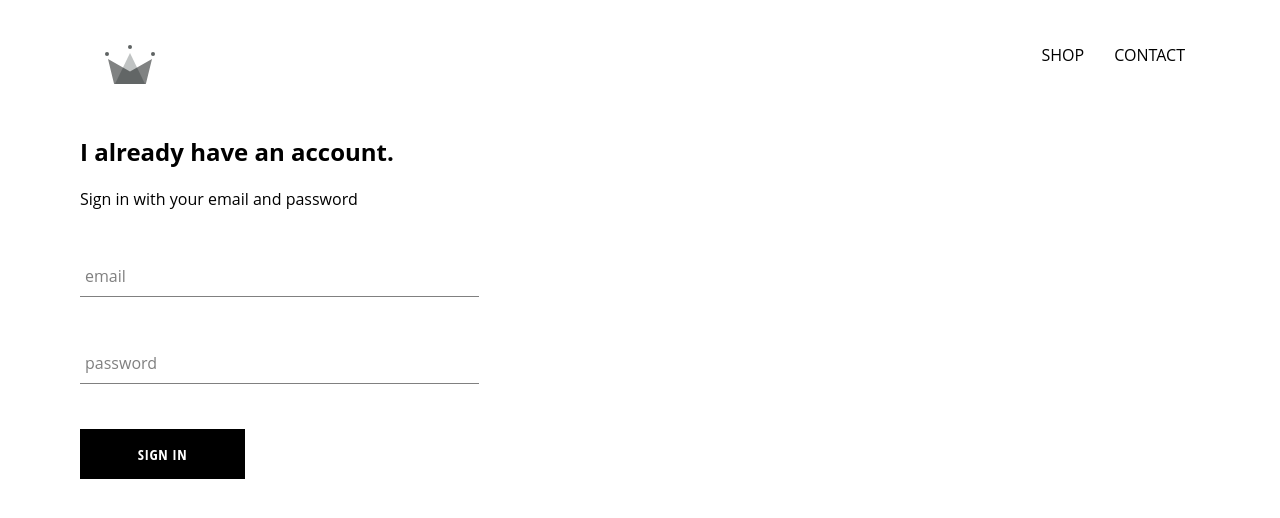
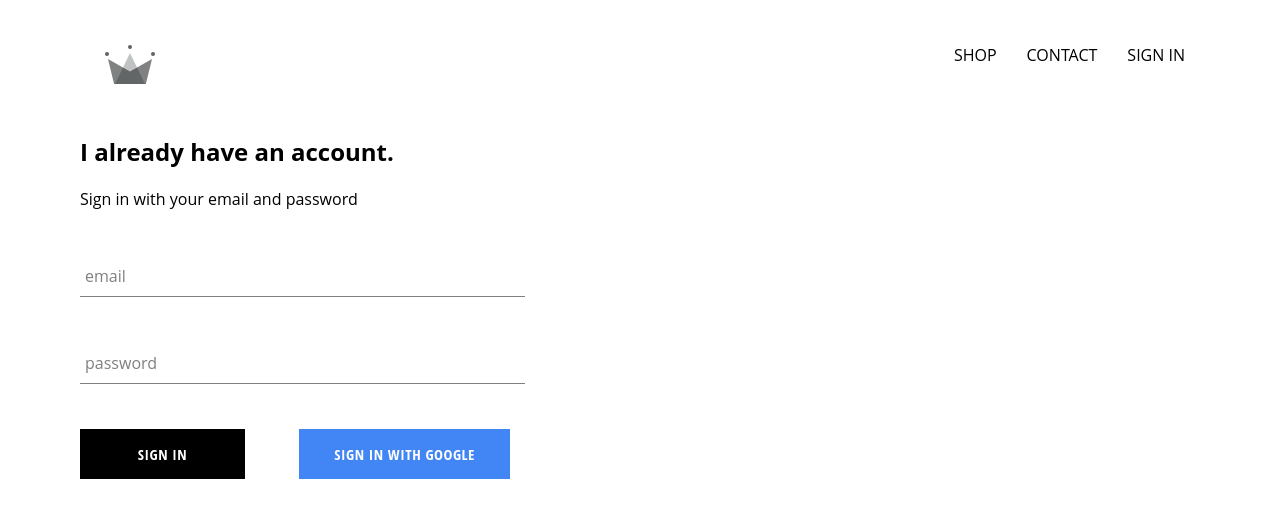
Before and after one commit to dimusiq/React-Firebase-E-Commerce, a React (Create React App) app: page /signin in a window 1280 px wide. Shown: the top 518 px of the page. Built offline with nearby package versions, Linux system fonts and the light colour scheme; no server answers; a web font is replaced by a local one.

Commit message:
added-firebase-sign-in-and-sign-out-component

```diff
--- a/package.json
+++ b/package.json
@@ -6,6 +6,7 @@
     "@testing-library/jest-dom": "^5.16.2",
     "@testing-library/react": "^11.2.7",
     "@testing-library/user-event": "^12.8.3",
+    "firebase": "^9.6.8",
     "node-sass": "^7.0.1",
     "react": "^17.0.2",
     "react-dom": "^17.0.2",
--- a/src/App.js
+++ b/src/App.js
@@ -7,19 +7,47 @@
 import ShopPage from '../src/pages/shop/shop.component.jsx'
 import Header from './components/header/header.component';
 import SignInAndSignUp from './pages/sign-in-sign-up/sign-in-and-sign-up.component';
+import { auth } from './firebase/firebase.utils'
 
 
-function App() {
+class App extends React.Component {
+  constructor() {
+    super();
+
+    this.state = {
+      currentUser: null
+    }
+  }
+
+  //closing subscription when component unmounth to prevent memory leaks
+  unsubscribeFromAuth = null
+
+  //getting data from Firebase when state change  (someone signIn or signOut) and we're using method provide by firebase library
+  componentDidMount(){
+    //user state
+    this.unsubscribeFromAuth = auth.onAuthStateChanged( user => {
+      this.setState({ currentUser: user });
+
+      console.log(user);
+    })
+  }
+
+//method to close subscription
+componentWillUnmount(){
+  this.unsubscribeFromAuth();
+}
+
+  render() {
   return (
     <div>
-    <Header />
+    <Header currentUser={this.state.currentUser} />
       <Switch>
         <Route exact path='/' component={HomePage}/>
-        <Route exact path='/shop/hats' component={ShopPage}/>
+        <Route exact path='/shop' component={ShopPage}/>
         <Route exact path='/signin' component={SignInAndSignUp}/>
       </Switch>
     </div>
   );
 }
-
+}
 export default App;
--- a/src/components/custom-button/custom-button.component.jsx
+++ b/src/components/custom-button/custom-button.component.jsx
@@ -2,8 +2,12 @@
 
 import './custom-button.styles.scss';
 
-const CustomButton = ({ children, ...otherProps }) => (
-    <button className='custom-button' {...otherProps}>
+//conditionally render 'google-sign-in' if //isGoogleSignIn is true otherwise render empty string //and 'custom-button'
+
+const CustomButton = ({ children, isGoogleSignIn, ...otherProps }) => (
+    <button className={`${isGoogleSignIn ? 'google-sign-in' : ''} custom-button`}
+    {...otherProps}
+    >
     {children}
     </button>
 );
--- a/src/components/custom-button/custom-button.styles.scss
+++ b/src/components/custom-button/custom-button.styles.scss
@@ -19,4 +19,13 @@
         color: black;
         border: 1px solid black;
     }
+    &.google-sign-in {
+        background-color: #4285f4;
+        color: white;
+
+        &:hover {
+            background-color: #357ae8;
+            border: none;
+        }
+    }
 }
--- a/src/components/form-input/form-input.component.jsx
+++ b/src/components/form-input/form-input.component.jsx
@@ -8,8 +8,6 @@
             className='form-input'
             onChange={handleChange} {...otherProps}
         />
-
-
         {
             label ?
             (<label
--- a/src/components/header/header.component.jsx
+++ b/src/components/header/header.component.jsx
@@ -1,10 +1,12 @@
 import React from 'react';
 import { Link } from 'react-router-dom';
+
+import { auth } from '../../firebase/firebase.utils';
 
 import { ReactComponent as Logo } from '../../assets/svg/header_logo_crown.svg';
 import './header.styles.scss';
 
-const Header = () => (
+const Header = ({ currentUser }) => (
     <div className='header'>
         <Link className='logo-container' to="/">
             <Logo className='logo' />
@@ -16,6 +18,17 @@
             <Link className='option' to='/shop'>
                 CONTACT
             </Link>
+{/* using ternary operator to render div if true or a Link if false */}
+            {
+                currentUser ?
+                <div
+                className='option'
+                onClick={() => auth.signOut()}
+                >
+                SIGN OUT</div>
+                :
+                <Link className='option' to='/signin'>SIGN IN</Link>
+            }
         </div>
     </div>
 )
--- a/src/components/header/header.styles.scss
+++ b/src/components/header/header.styles.scss
@@ -20,6 +20,7 @@
 
         .option {
             padding: 10px 15px;
+            cursor: pointer;
         }
     }
 }
--- a/src/components/sign-in/sign-in.component.jsx
+++ b/src/components/sign-in/sign-in.component.jsx
@@ -3,6 +3,8 @@
 
 import FormInput from '../form-input/form-input.component';
 import CustomButton from '../custom-button/custom-button.component';
+
+import { signInWithGoogle } from '../../firebase/firebase.utils';
 
 import './sign-in.styles.scss';
 
@@ -47,9 +49,19 @@
                     label="password"
                     required
                     />
-                    <CustomButton
-                    type="submit"
-                    >SIGN IN</CustomButton>
+                    <div className='buttons'>
+                        <CustomButton
+                        type="submit"
+                        >Sign in
+                        </CustomButton>
+                        <CustomButton
+                        onClick={signInWithGoogle}
+                        isGoogleSignIn
+                        >
+                        Sign in with google
+                        </CustomButton>
+                    </div>
+
                 </form>
             </div>
         )
--- a/src/components/sign-in/sign-in.styles.scss
+++ b/src/components/sign-in/sign-in.styles.scss
@@ -1,9 +1,14 @@
 .sign-in{
-    width: 30vw;
+    width: 430px;
     display: flex;
     flex-direction: column;
 
     .title {
         margin: 10px  0px;
     }
+
+    .buttons {
+        display: flex;
+        justify-content: space-between;
+    }
 }
--- /dev/null
+++ b/src/firebase/firebase.utils.js
@@ -0,0 +1,27 @@
+import firebase from 'firebase/compat/app';
+import 'firebase/compat/firestore';
+import 'firebase/compat/auth';
+
+//App config we get from the google firebase site
+const config = {
+  apiKey: "AIzaSyBSojLblhBGMgkO9DXp8KQcPv2GzFL8Bi8",
+  authDomain: "react-firebase-e-commerce-db.firebaseapp.com",
+  projectId: "react-firebase-e-commerce-db",
+  storageBucket: "react-firebase-e-commerce-db.appspot.com",
+  messagingSenderId: "366251420012",
+  appId: "1:366251420012:web:5be25c068809678d302b49",
+  measurementId: "G-MMSM608PW9"
+};
+
+firebase.initializeApp(config);
+
+export const auth = firebase.auth();
+export const firestore = firebase.firestore();
+
+const provider = new firebase.auth.GoogleAuthProvider();
+provider.setCustomParameters({ promt: 'select_account' });
+
+//using signIn only with google popup
+export const signInWithGoogle = () => auth.signInWithPopup(provider);
+
+export default firebase;
```
Also changed, not shown: 1 other file (tests, documents, lock files or other folders).
